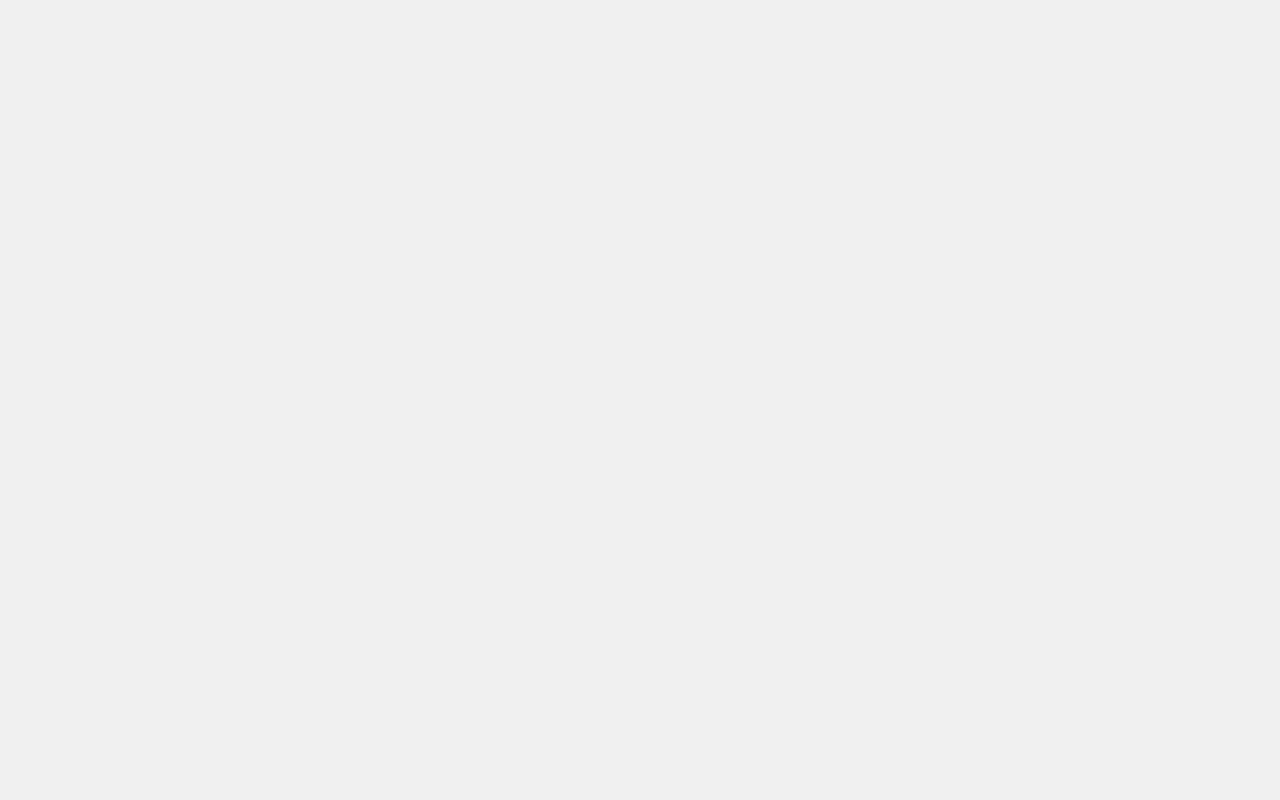
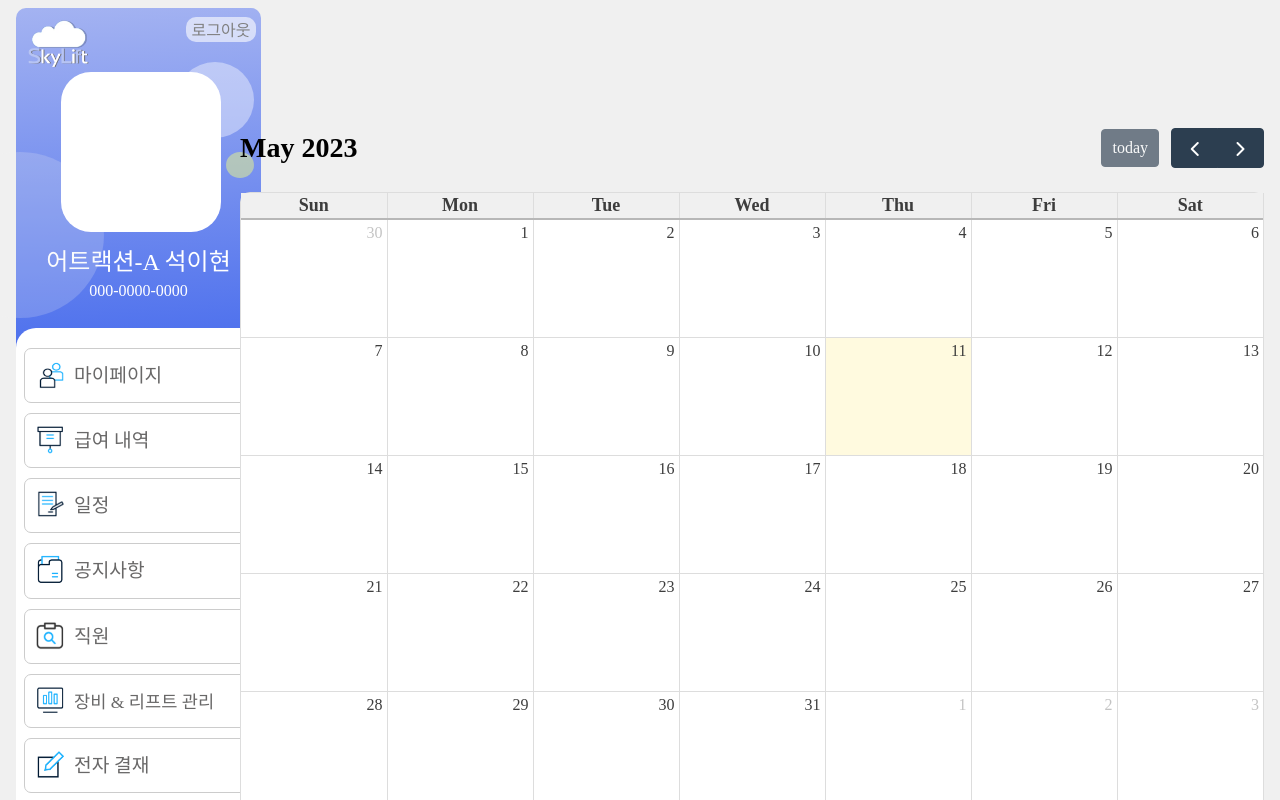
Before and after one commit to Leekj3393/TeamStrato-Front, a React (Create React App) app in the folder FINAL_FRONT/: page /calendar in a window 1280 px wide. Before the commit this address had no page. Shown: the top 800 px of the page. Built offline with nearby package versions, Linux system fonts and the light colour scheme.

Commit message:
풀캘린더 api 적용

```diff
--- a/FINAL_FRONT/src/App.js
+++ b/FINAL_FRONT/src/App.js
@@ -18,6 +18,7 @@ import ApprovalWait from "./pages/approval/ApprovalWait";
 import ApprovalInProgress from "./pages/approval/ApprovalInProgress";
 import ApprovalAccessed from "./pages/approval/ApprovalAccessed";
 import ApprovalReturned from "./pages/approval/ApprovalReturned";
+import Calendar from "./pages/calendar/Calendar";
 function App() {
   return (
     <BrowserRouter>
@@ -46,6 +47,7 @@ function App() {
             <Route path="/approval/accessed" element={<ApprovalAccessed />} />
             <Route path="/approval/returned" element={<ApprovalReturned />} />
           </Route>
+          <Route path="/calendar" element={<Calendar/>}/>
         </Route>
       </Routes>
     </BrowserRouter>
--- /dev/null
+++ b/FINAL_FRONT/src/components/calendar/Calendar.css
@@ -0,0 +1,7 @@
+#Calendar{
+    width: 80%;
+    position: absolute;
+    top: 16%;
+    left: 30vh;
+    height: 50%;
+}
--- a/FINAL_FRONT/src/pages/calendar/Calendar.js
+++ b/FINAL_FRONT/src/pages/calendar/Calendar.js
@@ -1,9 +1,21 @@
+import React from 'react';
+import FullCalendar from '@fullcalendar/react';
+import dayGridPlugin from '@fullcalendar/daygrid';
+import CalendarCss from '../../components/calendar/Calendar.css';
+
 function Calendar(){
 
     return(
-        <>
-        </>
-    );
+
+    <div className={CalendarCss} id="Calendar">
+      <FullCalendar
+        defaultView="dayGridMonth"
+        plugins={[dayGridPlugin]}
+        height={800}
+
+      />
+    </div>
+  );
 }
 
 export default Calendar;
```
